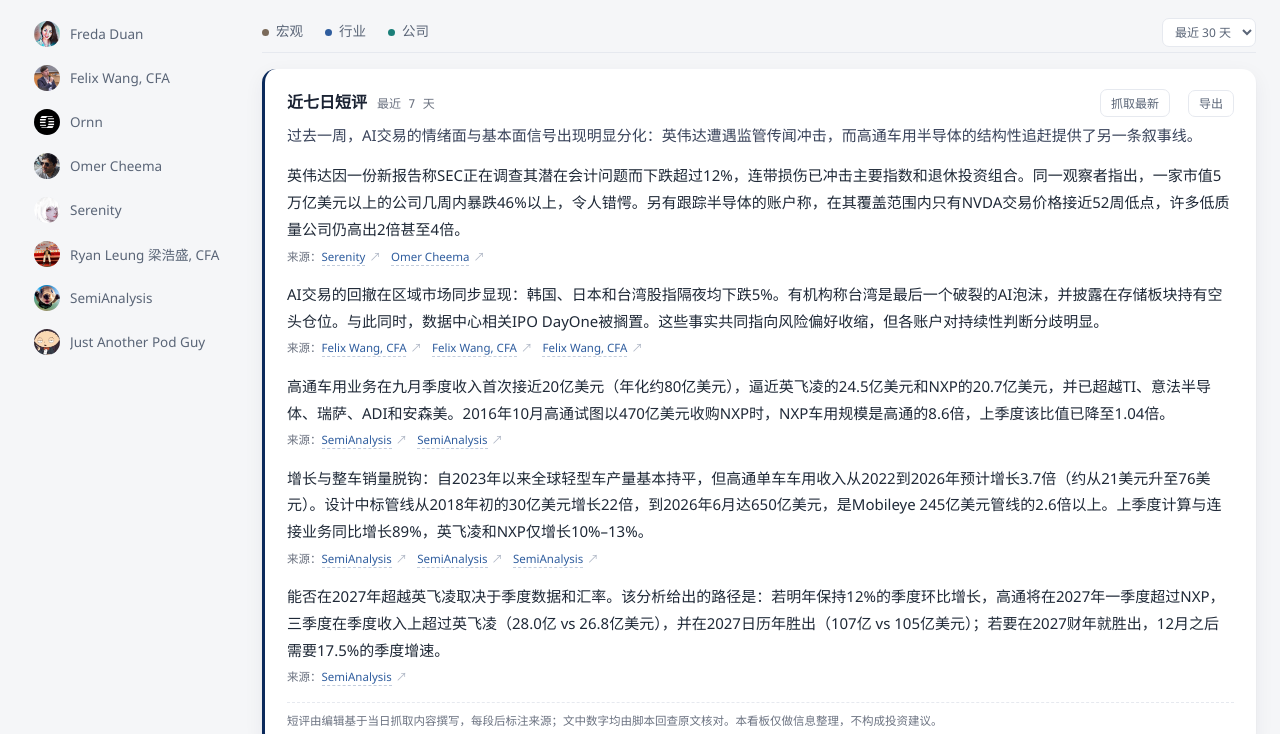
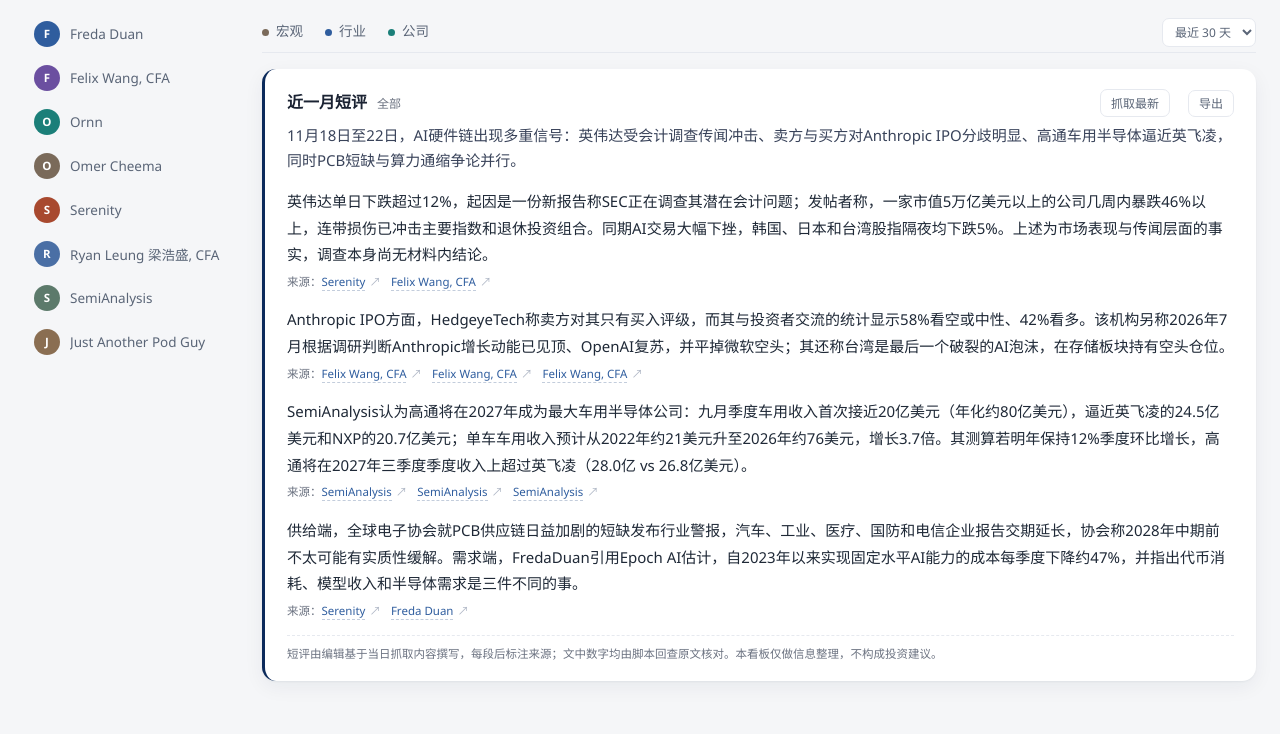
Before and after one commit to Milkyway668/x-finance-dashboard, a plain HTML site: page index.html in a window 1280 px wide. Shown: the part 59-793 px from the top of the page. Drawn offline with Linux system fonts and the light colour scheme.

Commit message:
头像改为字母圆点（原图抓错为登录者本人）、默认范围 30 天

```diff
--- a/index.html
+++ b/index.html
@@ -263,6 +263,10 @@ body{background:var(--bg);color:var(--ink);font-family:var(--sans);font-size:15p
 .refreshbtn:hover{border-color:#C3CDDC;color:var(--ink)}
 .refreshbtn:disabled{color:var(--ink-3);cursor:default}
 .exportmenu{margin-left:0}
+
+.ava{width:26px;height:26px;border-radius:50%;flex:0 0 26px;display:grid;place-items:center;
+  color:#fff;font-size:11.5px;font-weight:700;letter-spacing:.3px}
+.ava.lg{width:44px;height:44px;flex:0 0 44px;font-size:16px}
 </style>
 </head>
 <body>
@@ -317,6 +321,7 @@ const SUMMARIZE_URL = "https://x-digest-api.2724314528.workers.dev";
 </script>
 <script src="data.js"></script>
 <script>
+const AVA_COLORS=["#2F5D9E","#6B4FA0","#1B7F79","#7A6A5A","#A8492F","#4A6FA5","#5C7A6B","#8A6E52"];
 const THEMES={"宏观":"#7A6A5A","行业":"#2F5D9E","公司":"#1B7F79"};
 
 /* DATA 定义在 data.js */
@@ -333,7 +338,7 @@ DATA.forEach(d => d.tweets.forEach(t => {
   if (id) TID2TOP[id] = d.id;
 }));
 const el=s=>document.querySelector(s);
-let fTheme="全部",fAcc="全部",q="",rangeDays=7;
+let fTheme="全部",fAcc="全部",q="",rangeDays=30;
 
 /* ---------- 两条分类条：账号 / 主题 ---------- */
 
@@ -348,9 +353,9 @@ function buildBars(){
   const accs=Object.keys(ac).sort((a,b)=>ac[b]-ac[a]);
   el("#accList").innerHTML =
     `` +
-    accs.map(a=>`
+    accs.map((a,i)=>`
       <button class="sitem ${fAcc===a?"on":""}" data-acc="${a}" title="@${a}">
-        <img src="assets/avatars/${a}.jpg" alt="" onerror="this.style.visibility='hidden'">
+        <span class="ava" style="background:${AVA_COLORS[i%AVA_COLORS.length]}">${(ACC_NAMES[a]||a).replace(/[^A-Za-z一-龥]/g,"").slice(0,1).toUpperCase()}</span>
         <span class="nm">${ACC_NAMES[a]||a}</span>
       </button>`).join("");
 
@@ -441,7 +446,7 @@ function updateDigestVisibility(){
     const tw=sel.reduce((a,d)=>a+d.tweets.length,0);
     head.hidden=false;
     head.innerHTML=`<div class="acctop">
-        <img src="assets/avatars/${fAcc}.jpg" alt="" onerror="this.style.visibility='hidden'">
+        <span class="ava lg" style="background:#0B2A5B">${name.replace(/[^A-Za-z一-龥]/g,"").slice(0,1).toUpperCase()}</span>
         <div><h2>${name}</h2><div class="h">@${fAcc}</div></div>
         <div class="cnt">${tw} 条推文</div>
       </div>${tw? `<div class="accsum">${summaryBlock("@" + fAcc)}</div>` : `<div class="accsum sumempty">该范围内暂无推文</div>`}`;
@@ -549,8 +554,9 @@ function digestTitle(){
 }
 function currentDigest(){
   const k = String(rangeDays);
-  if (typeof DIGEST_BY_RANGE !== "undefined" && DIGEST_BY_RANGE[k] && DIGEST_BY_RANGE[k].paragraphs)
-    return DIGEST_BY_RANGE[k];
+  const R = (typeof DIGEST_BY_RANGE !== "undefined") ? DIGEST_BY_RANGE : {};
+  if (R[k] && R[k].paragraphs) return R[k];
+  if (k === "30" && R["all"] && R["all"].paragraphs) return R["all"];  // 30 天未单独生成时用全量
   return DIGEST;
 }
 
```
